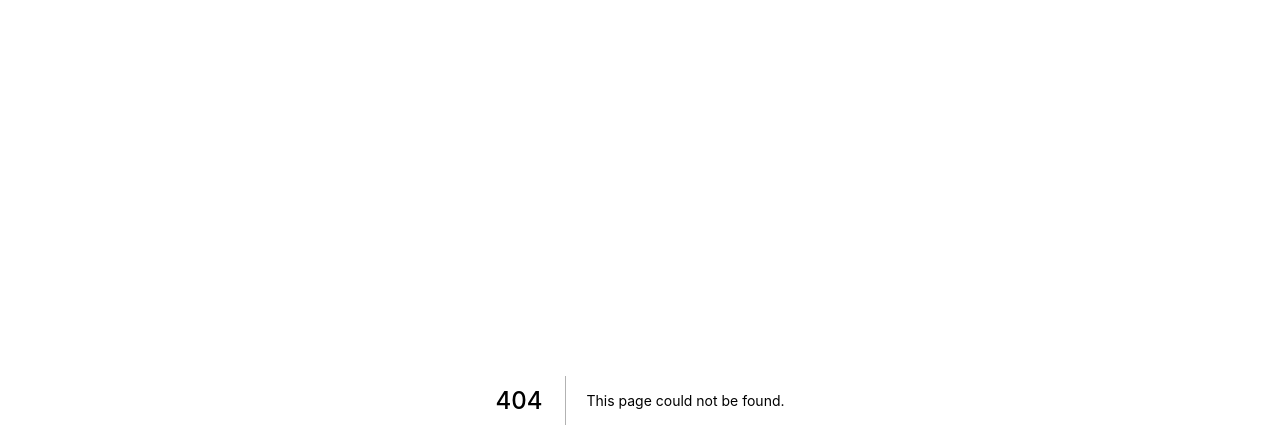
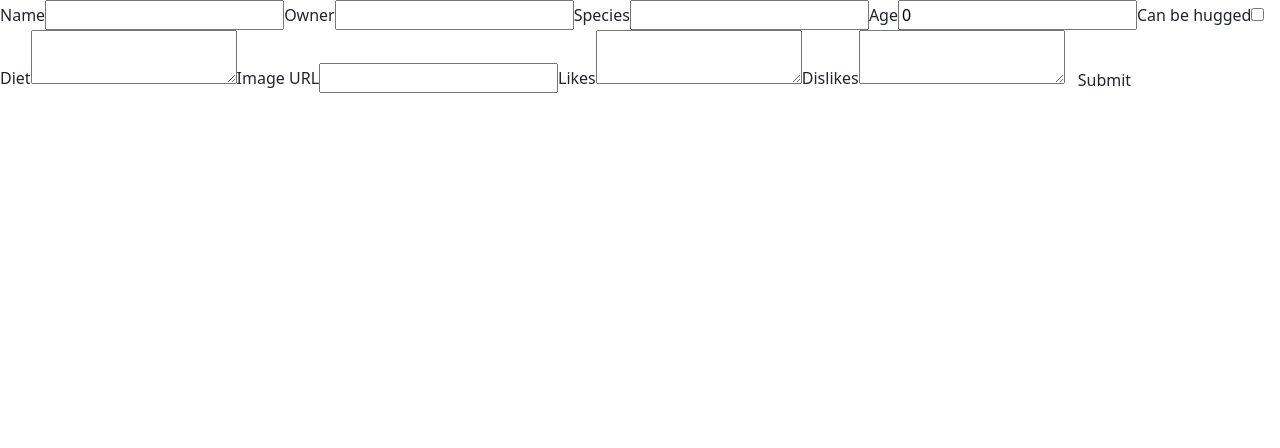
Before and after one commit to thanapoom21/todo-or-not-todo, a Next.js app: page /new in a window 1280 px wide. Before the commit this address had no page. Shown: the top 448 px of the page. Built offline with nearby package versions, Linux system fonts and the light colour scheme.

Commit message:
create NewPet component for default pet initialization

```diff
--- /dev/null
+++ b/pages/new.js
@@ -0,0 +1,19 @@
+import Form from '../components/Form';
+
+const NewPet = () => {
+  const petForm = {
+    name: '',
+    owner_name: '',
+    species: '',
+    age: 0,
+    huggable: false,
+    diet: [],
+    image_url: '',
+    likes: [],
+    dislikes: [],
+  };
+
+  return <Form formId='add-pet-form' petForm={petForm} />;
+};
+
+export default NewPet;
```
